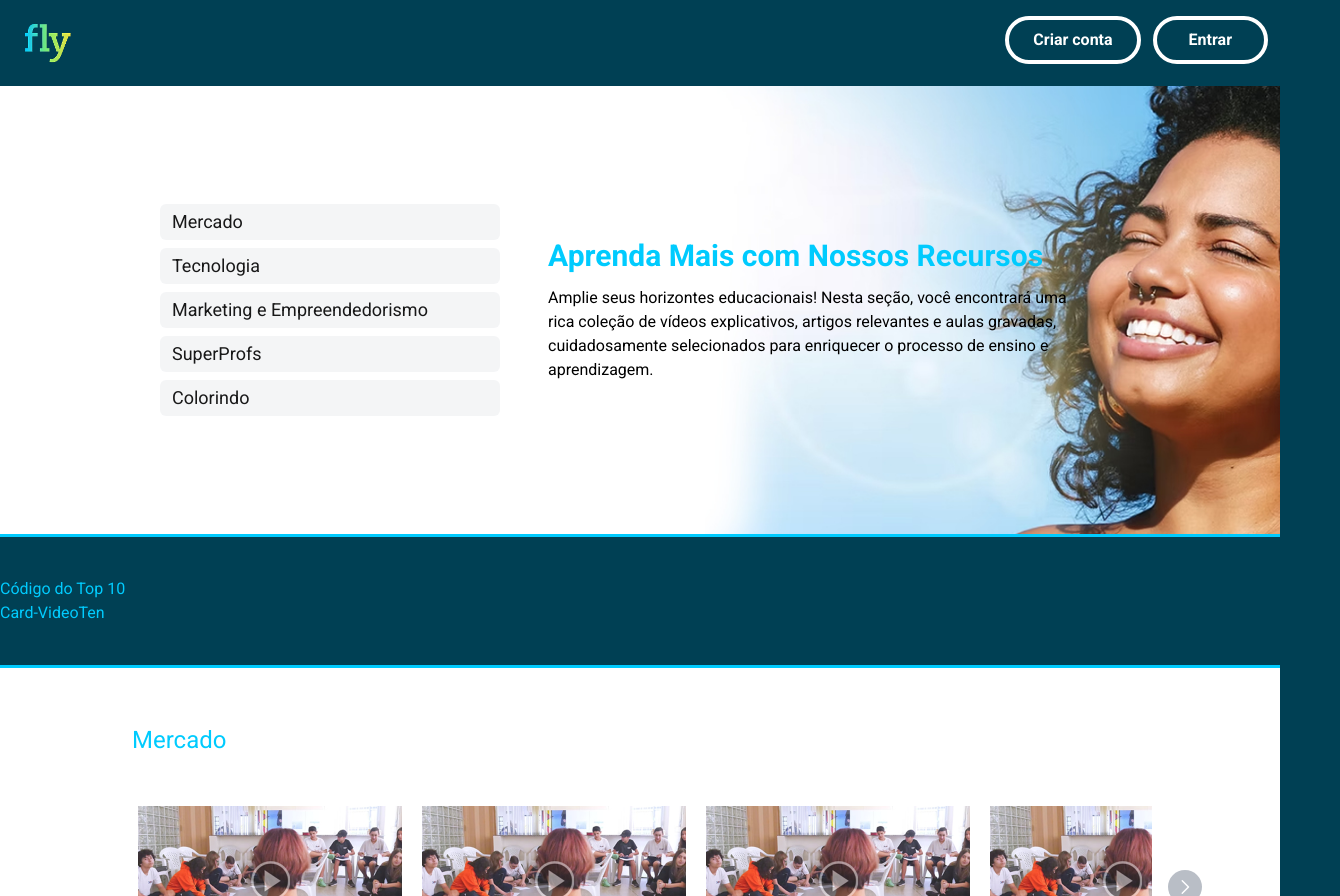
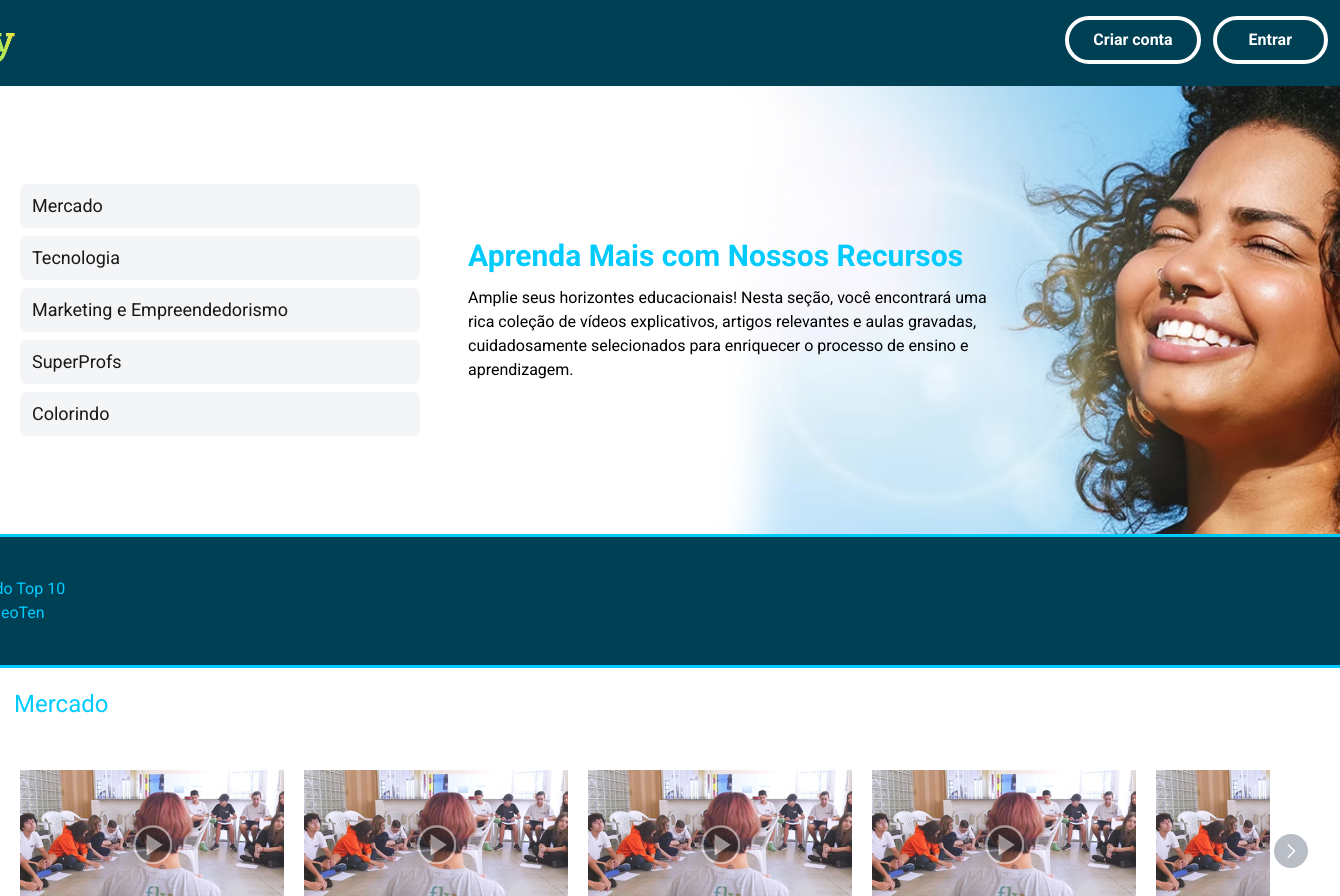
Before and after one commit to nadiduno/flyrecursos, a React (Vite) app: page / in a window 1280 px wide. Shown: the top 896 px of the page, 1340 px wide, since content can reach past the window. Built offline with nearby package versions, Linux system fonts and the light colour scheme.

Commit message:
Modificando Max da pag

```diff
--- a/src/componets/HeaderMain.tsx
+++ b/src/componets/HeaderMain.tsx
@@ -17,7 +17,7 @@ export const menuItems: MenuItem[] = [
 export function HeaderMain() {
   return (
     <div className='w-full'>
-      <div className='relative w-full h-[25rem] max-h-[28rem] overflow-hidden md:h-[28rem] lg:h-[28rem]'>
+      <div className='relative w-full h-[17rem] max-h-[28rem] overflow-hidden md:h-[28rem] lg:h-[28rem]'>
         <img
           src={mobileImage}
           alt='Banner mobile'
@@ -29,13 +29,13 @@ export function HeaderMain() {
           className="w-full h-full object-cover absolute top-0 left-0 hidden md:block"
         />
 
-        <div className='absolute top-0 left-0 w-full h-full flex flex-col md:flex-row items-start md:items-center px-[1rem] md:px-[10rem] py-4 md:py-0'>
+        <div className='absolute top-0 left-0 w-full h-full flex flex-col md:flex-row items-start md:items-center px-[1rem] md:px-[5rem] ld:px-[5rem] py-4 md:py-0'>
           <nav className="rounded-md z-20 w-full md:w-[220px] lg:w-[400px] mb-4 md:mb-0">
             <ul className="list-none p-0 m-0 flex flex-col gap-2">
               {menuItems.map((item, index) => (
                 <li
                   key={index}
-                  className='leading-5 py-2 px-3 rounded-md transition-all duration-200 ease-in-out cursor-pointer opacity-90  bg-gray-100 hover:bg-primary1 hover:text-primary2 hover:translate-x-1 hover:opacity-100 transition-transform duration-500 text-lg'
+                  className='leading-5 py-2 px-3 rounded-md ease-in-out cursor-pointer opacity-90  bg-gray-100 hover:bg-primary1 hover:text-primary2 hover:translate-x-1 hover:opacity-100 transition-all duration-500 md:text-lg'
                 >
                   <a href={item.href}>{item.label}</a>
                 </li>
--- a/src/componets/Resource.tsx
+++ b/src/componets/Resource.tsx
@@ -66,7 +66,7 @@ export function Resource({ resource }: ResourceProps) {
   };
 
   return (
-    <div className="w-[80%] relative mx-auto">
+    <div className="w-[90%] relative mx-auto">
       <h1 className="text-xl md:text-2xl pt-[0.5rem] md:pt-[1rem] md:px-1">
         {resource.title}
       </h1>
@@ -79,7 +79,7 @@ export function Resource({ resource }: ResourceProps) {
             key={cardVideo.id}
             className={`transition-all duration-300 hover:shadow-lg text-primary2 relative`}
           >
-            <div className="relative cursor-pointer hover:scale-[1.4] transition-transform duration-500 hover:z-20">
+            <div className="relative cursor-pointer hover:scale-[1.4] transition-transform duration-500 hover:z-10">
               <CardVideo key={cardVideo.id} cardVideo={cardVideo} />
               <div className="absolute inset-0 flex flex-col items-center justify-end text-white opacity-0 hover:opacity-100 transition-opacity duration-700">
                 <div className="text-base mt-2 text-center">
@@ -92,14 +92,14 @@ export function Resource({ resource }: ResourceProps) {
       </div>
       <button
         onClick={sliderScrollLeft}
-        className={`absolute left-[-10%] top-[60%] transform -translate-y-1/2 bg-gray-400 text-white rounded-full w-[34px] h-[34px] flex items-center justify-center opacity-70 hover:opacity-100 transition-opacity duration-300 ${isAtStart ? 'hidden' : ''} md:left-[-50px] ml:left-[-50px]`}
+        className={`absolute left-[-3%] top-[60%] transform -translate-y-1/2 bg-gray-400 text-white rounded-full w-[34px] h-[34px] flex items-center justify-center opacity-70 hover:opacity-100 transition-opacity duration-300 ${isAtStart ? 'hidden' : ''} `}
         disabled={isAtStart}
       >
         <GoChevronLeft size={24}/>
       </button>
       <button
         onClick={slideScrollRight}
-        className={`absolute right-[-10%] top-[60%] transform -translate-y-1/2 bg-gray-400 text-white rounded-full w-[34px] h-[34px] flex items-center justify-center opacity-70 hover:opacity-100 transition-opacity duration-300 ${isAtEnd ? 'hidden' : ''} md:right-[-50px] ml:right-[-50px]`}
+        className={`absolute right-[-3%] top-[60%] transform -translate-y-1/2 bg-gray-400 text-white rounded-full w-[34px] h-[34px] flex items-center justify-center opacity-70 hover:opacity-100 transition-opacity duration-300 ${isAtEnd ? 'hidden' : ''} `}
         disabled={isAtEnd}
       >
         <GoChevronRight size={24}/>
--- a/src/global.css
+++ b/src/global.css
@@ -14,6 +14,7 @@
   font-weight: 400;
   text-rendering: optimizeLegibility;
   -webkit-font-smoothing: antialiased;
+
 }
 
 body {
@@ -25,3 +26,13 @@ body {
 section {
   scroll-margin-top: 28rem;
 }
+@media  only screen and (min-width: 768px) {
+  :root {
+    display: flex;
+    justify-content: center;
+  }
+  body{
+    max-width: 1400px;
+    background: #0f0f0f;
+  }
+}
--- a/src/pages/HomePage.tsx
+++ b/src/pages/HomePage.tsx
@@ -25,11 +25,11 @@ const resourcesData: ResourceType[] = [
 
 export function HomePage() {
   return (
-    <div className=" min-h-screen flex flex-col">
+    <div className="min-h-screen flex flex-col bg-primary1">
       <nav className="h-[5.375rem] md:h-[7.75rem]shadow-md">
         <Navibar />
       </nav>
-      <header className="bg-white text-black border-b-[3px] border-primary2 sticky top-0 z-10">
+      <header className="bg-white text-black border-b-[3px] border-primary2 sticky top-0 z-20">
         <HeaderMain />
       </header>
       <section id="top-ten" className="text-primary2 py-10">
@@ -54,7 +54,7 @@ export function HomePage() {
           <section
             key={index}
             id={sectionId}
-            className={`py-10 border-t-[3px] border-primary2 ${index % 2 === 0 ? 'bg-white' : 'odd:bg-primary1'} transition-all duration-300 hover:shadow-lg text-primary2`}
+            className={`py-1 border-t-[3px] border-primary2 ${index % 2 === 0 ? 'bg-white' : 'odd:bg-primary1'} transition-all duration-300 hover:shadow-lg text-primary2`}
           >
             {sectionContent}
           </section>
```
